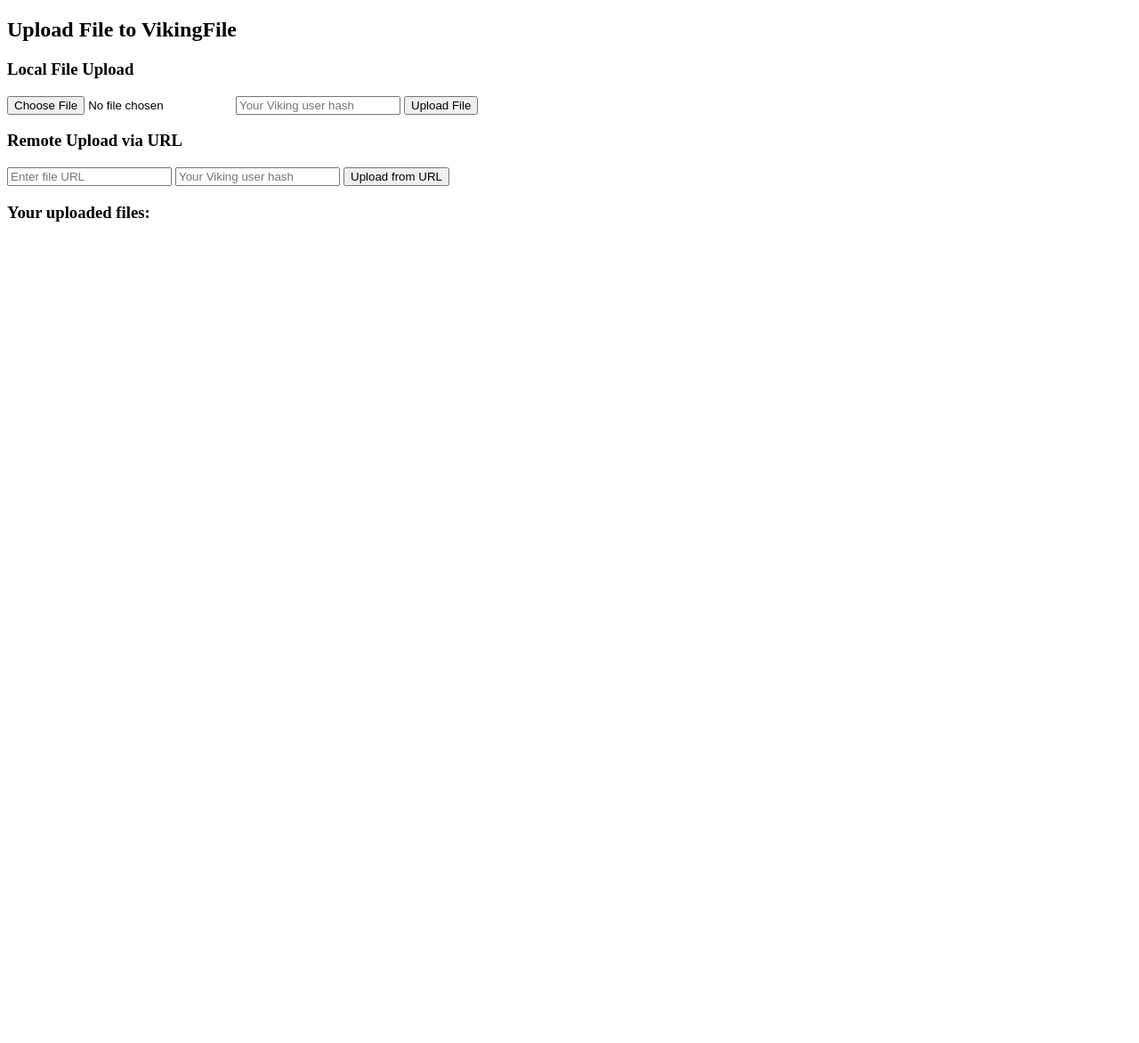
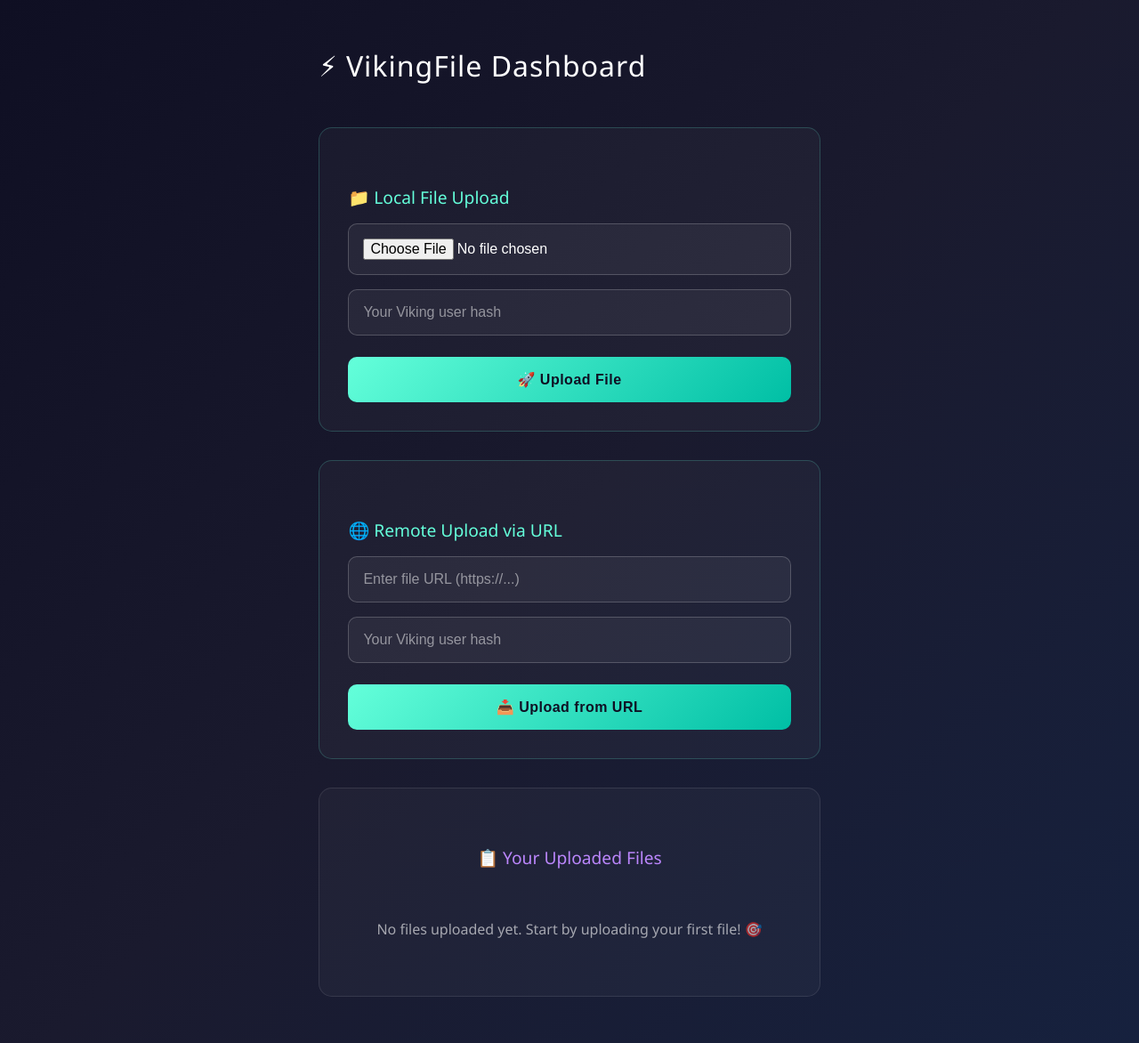
Before and after one commit to basil03p/koyebvikingfile, a FastAPI app: template app/templates/dashboard.html in a window 1280 px wide. Shown: the whole page at 89% size. Before the commit the page ends 249 px from the top, so only its background shows below. Run offline with FastAPI, Linux system fonts and the light colour scheme; the template is opened without the code that fills it, so the values that code supplies are empty.

Commit message:
Assistant checkpoint: Modernized UI with dark theme and better layout
Assistant generated file changes:
- app/static/style.css: Modernize UI with dark theme and better layout
- app/templates/login.html: Update login page with new styling
- app/templates/dashboard.html: Update dashboard with modern dark layout

---

User prompt:

can you make the ui more good looking and fix positions of all pages make it dark

Replit-Commit-Author: Assistant
Replit-Commit-Session-Id: d2a467b0-79d7-4139-9929-918e80ff4503

```diff
--- a/app/static/style.css
+++ b/app/static/style.css
@@ -1,52 +1,151 @@
-body {
-  font-family: Arial, sans-serif;
-  background: linear-gradient(135deg, #2c3e50, #4ca1af);
-  color: #fff;
+
+* {
   margin: 0;
   padding: 0;
+  box-sizing: border-box;
+}
+
+body {
+  font-family: 'Segoe UI', Tahoma, Geneva, Verdana, sans-serif;
+  background: linear-gradient(135deg, #0f0f23, #1a1a2e, #16213e);
+  color: #e0e6ed;
   min-height: 100vh;
   display: flex;
   justify-content: center;
   align-items: center;
+  padding: 20px;
 }
 
 .container {
-  background: rgba(0, 0, 0, 0.6);
-  padding: 2rem;
-  border-radius: 12px;
-  box-shadow: 0 8px 20px rgba(0, 0, 0, 0.4);
-  max-width: 400px;
+  background: rgba(255, 255, 255, 0.05);
+  backdrop-filter: blur(10px);
+  border: 1px solid rgba(255, 255, 255, 0.1);
+  padding: 3rem;
+  border-radius: 20px;
+  box-shadow: 0 15px 35px rgba(0, 0, 0, 0.3), 0 5px 15px rgba(0, 0, 0, 0.2);
+  max-width: 500px;
   width: 100%;
   text-align: center;
 }
 
+.dashboard-container {
+  max-width: 800px;
+  padding: 2rem;
+}
+
 h1, h2 {
-  margin-bottom: 1rem;
+  margin-bottom: 2rem;
+  font-weight: 300;
+  letter-spacing: 1px;
+  color: #ffffff;
+}
+
+h2 {
+  font-size: 2rem;
+  margin-bottom: 3rem;
+}
+
+h3 {
+  color: #64ffda;
+  margin: 2rem 0 1rem 0;
+  font-weight: 400;
+  font-size: 1.2rem;
+  text-align: left;
+}
+
+.upload-section {
+  background: rgba(255, 255, 255, 0.03);
+  border: 1px solid rgba(100, 255, 218, 0.2);
+  border-radius: 15px;
+  padding: 2rem;
+  margin-bottom: 2rem;
+  transition: all 0.3s ease;
+}
+
+.upload-section:hover {
+  background: rgba(255, 255, 255, 0.05);
+  border-color: rgba(100, 255, 218, 0.4);
+  transform: translateY(-2px);
+}
+
+form {
+  display: flex;
+  flex-direction: column;
+  gap: 1rem;
 }
 
 form input[type="text"],
 form input[type="password"],
-form input[type="file"] {
-  width: 90%;
-  padding: 0.5rem;
-  margin: 0.5rem 0;
-  border: none;
-  border-radius: 8px;
+form input[type="file"],
+form input[type="url"] {
+  width: 100%;
+  padding: 1rem;
+  border: 1px solid rgba(255, 255, 255, 0.2);
+  border-radius: 10px;
+  background: rgba(255, 255, 255, 0.05);
+  color: #ffffff;
+  font-size: 1rem;
+  transition: all 0.3s ease;
 }
 
-form input[type="submit"] {
-  background: #27ae60;
-  color: white;
-  padding: 0.7rem 1.5rem;
-  margin-top: 1rem;
-  border: none;
-  border-radius: 8px;
-  cursor: pointer;
-  transition: background 0.3s;
+form input[type="text"]:focus,
+form input[type="password"]:focus,
+form input[type="file"]:focus,
+form input[type="url"]:focus {
+  outline: none;
+  border-color: #64ffda;
+  background: rgba(255, 255, 255, 0.08);
+  box-shadow: 0 0 15px rgba(100, 255, 218, 0.3);
 }
 
+form input::placeholder {
+  color: rgba(255, 255, 255, 0.5);
+}
+
+button,
+form input[type="submit"] {
+  background: linear-gradient(135deg, #64ffda, #00bfa5);
+  color: #0f0f23;
+  padding: 1rem 2rem;
+  border: none;
+  border-radius: 10px;
+  cursor: pointer;
+  font-weight: 600;
+  font-size: 1rem;
+  letter-spacing: 0.5px;
+  transition: all 0.3s ease;
+  margin-top: 0.5rem;
+}
+
+button:hover,
 form input[type="submit"]:hover {
-  background: #2ecc71;
+  background: linear-gradient(135deg, #4fd3b8, #00a693);
+  transform: translateY(-2px);
+  box-shadow: 0 8px 25px rgba(100, 255, 218, 0.3);
+}
+
+.error-message {
+  color: #ff5252;
+  background: rgba(255, 82, 82, 0.1);
+  border: 1px solid rgba(255, 82, 82, 0.3);
+  border-radius: 8px;
+  padding: 1rem;
+  margin-bottom: 1rem;
+  font-weight: 500;
+}
+
+.files-section {
+  background: rgba(255, 255, 255, 0.03);
+  border: 1px solid rgba(255, 255, 255, 0.1);
+  border-radius: 15px;
+  padding: 2rem;
+  margin-top: 2rem;
+}
+
+.files-section h3 {
+  color: #bb86fc;
+  text-align: center;
+  margin-bottom: 1.5rem;
 }
 
 ul {
--- a/app/templates/dashboard.html
+++ b/app/templates/dashboard.html
@@ -1,28 +1,51 @@
+
 <!DOCTYPE html>
-<html>
-<head><title>Dashboard</title></head>
+<html lang="en">
+<head>
+    <meta charset="UTF-8">
+    <meta name="viewport" content="width=device-width, initial-scale=1.0">
+    <title>VikingFile Uploader - Dashboard</title>
+    <link rel="stylesheet" href="/static/style.css">
+</head>
 <body>
-<h2>Upload File to VikingFile</h2>
+    <div class="dashboard-container">
+        <h2>⚡ VikingFile Dashboard</h2>
 
-<h3>Local File Upload</h3>
+        <div class="upload-section">
+            <h3>📁 Local File Upload</h3>
             <form action="/upload" method="post" enctype="multipart/form-data">
                 <input type="file" name="file" required>
                 <input type="text" name="user_hash" placeholder="Your Viking user hash" required>
-    <button type="submit">Upload File</button>
+                <button type="submit">🚀 Upload File</button>
             </form>
+        </div>
 
-<h3>Remote Upload via URL</h3>
+        <div class="upload-section">
+            <h3>🌐 Remote Upload via URL</h3>
             <form action="/upload-remote" method="post">
-    <input type="url" name="file_url" placeholder="Enter file URL" required>
+                <input type="url" name="file_url" placeholder="Enter file URL (https://...)" required>
                 <input type="text" name="user_hash" placeholder="Your Viking user hash" required>
-    <button type="submit">Upload from URL</button>
+                <button type="submit">📥 Upload from URL</button>
             </form>
+        </div>
 
-<h3>Your uploaded files:</h3>
+        <div class="files-section">
+            <h3>📋 Your Uploaded Files</h3>
+            {% if hashes %}
                 <ul>
                 {% for f in hashes %}
-    <li><a href="{{ f.url }}">{{ f.name }}</a> ({{ f.size }} bytes)</li>
+                    <li>
+                        <a href="{{ f.url }}" target="_blank">{{ f.name }}</a>
+                        <span class="file-size">({{ f.size }} bytes)</span>
+                    </li>
                 {% endfor %}
                 </ul>
+            {% else %}
+                <p style="color: rgba(255, 255, 255, 0.6); text-align: center; padding: 2rem;">
+                    No files uploaded yet. Start by uploading your first file! 🎯
+                </p>
+            {% endif %}
+        </div>
+    </div>
 </body>
 </html>
```
Also changed, not shown: other parts of app/static/style.css (+53 -4 lines), app/templates/login.html (+7 -4 lines). Lines whose indentation alone changed are shown as unchanged.
